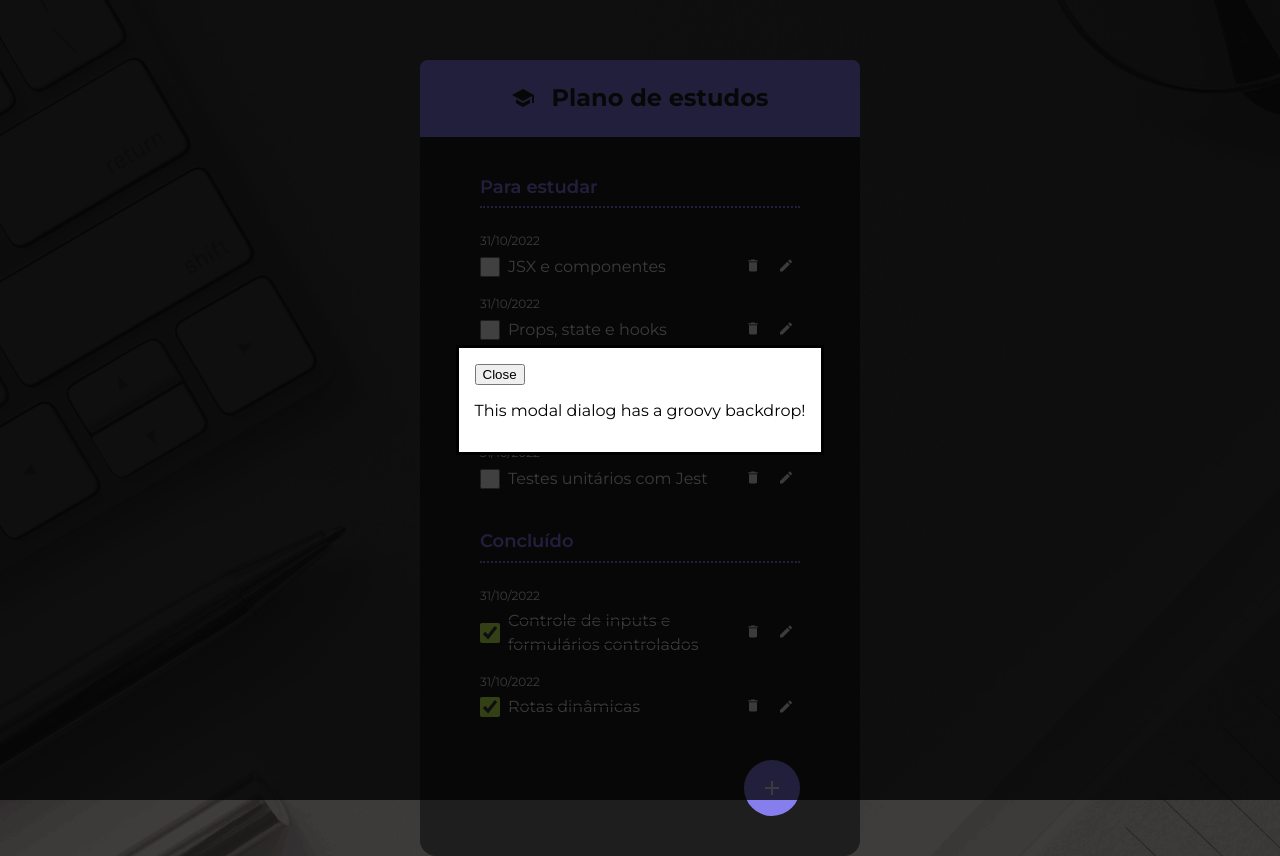
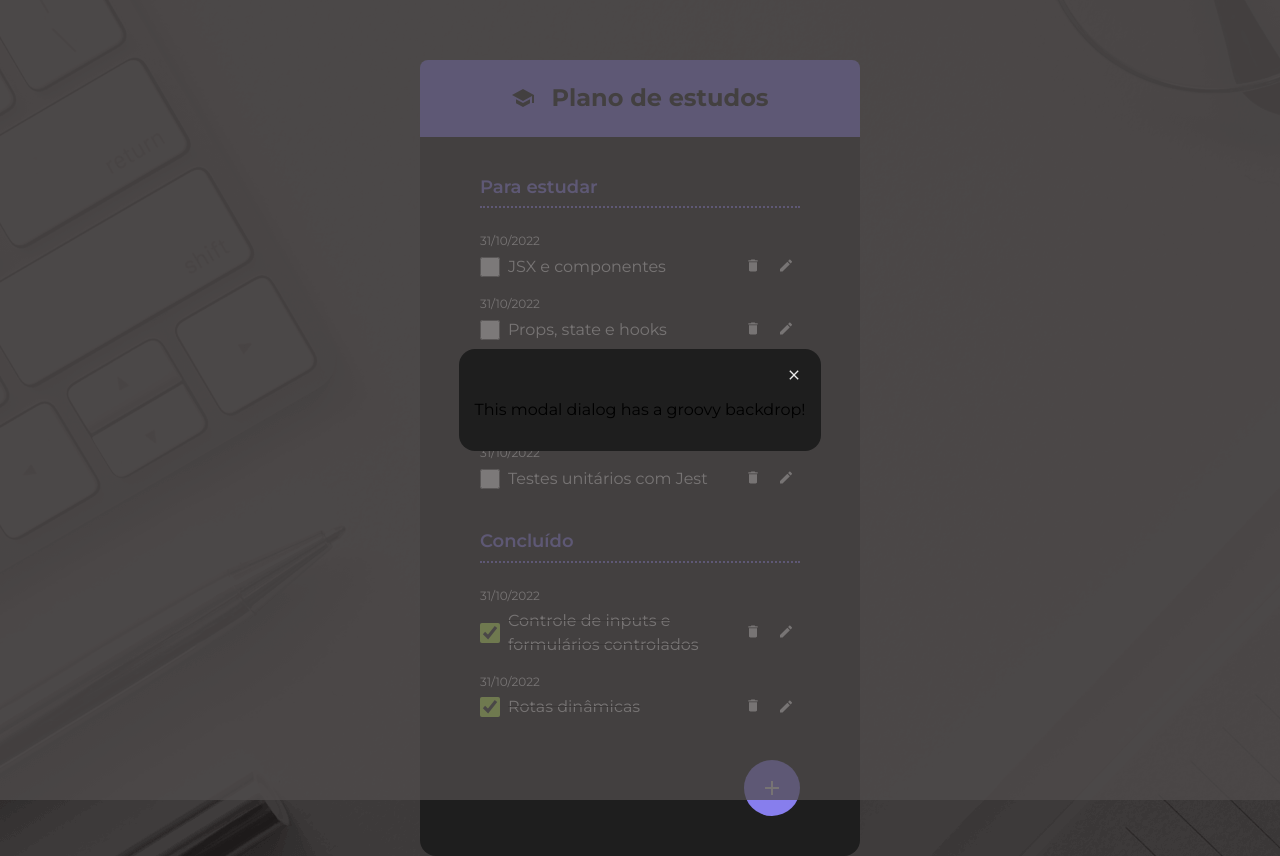
Before and after one commit to robsonsoaresid/checklist, a React (Vite) app: page / in a window 1280 px wide. Both pictures are taken after a click on the button 772 px from the left and 787 px from the top of the page. Built offline with nearby package versions, Linux system fonts and the light colour scheme.

Commit message:
Cria componete reaproveitavel

```diff
--- a/src/App.jsx
+++ b/src/App.jsx
@@ -1,65 +1,64 @@
-import { ChecklistsWrapper } from "./components/ChecklistsWrapper"
-import { Container } from "./components/Container"
-import { Dialog } from "./components/Dialog"
-import { FabButton } from "./components/FabButton"
-import { Footer } from "./components/Footer"
-import { Header } from "./components/Header"
-import { Heading } from "./components/Heading"
-import { IconPlus, IconSchool } from "./components/icons"
-import { SubHeading } from "./components/SubHeading"
-import { ToDoItem } from "./components/ToDoItem"
-import { ToDoList } from "./components/ToDoList"
-import { useState } from 'react';
+import { ChecklistsWrapper } from "./components/ChecklistsWrapper";
+import { Container } from "./components/Container";
+import { Dialog } from "./components/Dialog";
+import { FabButton } from "./components/FabButton";
+import { Footer } from "./components/Footer";
+import { Header } from "./components/Header";
+import { Heading } from "./components/Heading";
+import { IconPlus, IconSchool } from "./components/icons";
+import { SubHeading } from "./components/SubHeading";
+import { ToDoItem } from "./components/ToDoItem";
+import { ToDoList } from "./components/ToDoList";
+import { useState } from "react";
 
 const todos = [
   {
     id: 1,
     description: "JSX e componentes",
     completed: false,
-    createdAt: "2022-10-31"
+    createdAt: "2022-10-31",
   },
   {
     id: 2,
     description: "Props, state e hooks",
     completed: false,
-    createdAt: "2022-10-31"
+    createdAt: "2022-10-31",
   },
   {
     id: 3,
     description: "Ciclo de vida dos componentes",
     completed: false,
-    createdAt: "2022-10-31"
+    createdAt: "2022-10-31",
   },
   {
     id: 4,
     description: "Testes unitários com Jest",
     completed: false,
-    createdAt: "2022-10-31"
-  }
-]
+    createdAt: "2022-10-31",
+  },
+];
 const completed = [
   {
     id: 5,
     description: "Controle de inputs e formulários controlados",
     completed: true,
-    createdAt: "2022-10-31"
+    createdAt: "2022-10-31",
   },
   {
     id: 6,
     description: "Rotas dinâmicas",
     completed: true,
-    createdAt: "2022-10-31"
-  }
-]
+    createdAt: "2022-10-31",
+  },
+];
 
 function App() {
-
-  const [showDialog, setShowDialog] = useState(false)
+  const [showDialog, setShowDialog] = useState(false);
 
   const toggleDialog = () => {
-    setShowDialog(!showDialog)
-    console.log('alternar modal')
-  }
+    setShowDialog(!showDialog);
+    console.log("alternar modal");
+  };
 
   return (
     <main>
@@ -73,25 +72,27 @@
           <SubHeading>Para estudar</SubHeading>
           <ToDoList>
             {todos.map(function (t) {
-              return <ToDoItem key={t.id} item={t} />
+              return <ToDoItem key={t.id} item={t} />;
             })}
           </ToDoList>
           <SubHeading>Concluído</SubHeading>
           <ToDoList>
             {completed.map(function (t) {
-              return <ToDoItem key={t.id} item={t} />
+              return <ToDoItem key={t.id} item={t} />;
             })}
           </ToDoList>
           <Footer>
-            <Dialog isOpen={showDialog} onClose={toggleDialog} />
-            <FabButton onClick={toggleDialog} >
+            <Dialog isOpen={showDialog} onClose={toggleDialog}>
+              <p>This modal dialog has a groovy backdrop!</p>
+            </Dialog>
+            <FabButton onClick={toggleDialog}>
               <IconPlus />
             </FabButton>
           </Footer>
         </ChecklistsWrapper>
       </Container>
     </main>
-  )
+  );
 }
 
-export default App
+export default App;
--- a/src/components/Dialog/dialog.style.css
+++ b/src/components/Dialog/dialog.style.css
@@ -1,4 +1,21 @@
 ::backdrop {
-  background-color: #000;
+  background-color: #504D4D;
   opacity: 0.75;
 }
+
+.dialog {
+  background-color: #1E1E1E;
+  border: none;
+  border-radius: 16px;
+  padding: 16px;
+}
+
+.btn-close-wrepper {
+  text-align: right;
+}
+
+.btn-close {
+  background-color: transparent;
+  border: none;
+  cursor: pointer;
+}
--- a/src/components/Dialog/index.jsx
+++ b/src/components/Dialog/index.jsx
@@ -1,20 +1,21 @@
-import React, {useEffect, useRef } from 'react';
-import './dialog.style.css'
+import React, { Children, useEffect, useRef } from "react";
+import "./dialog.style.css";
+import { IconClose } from "../icons";
 
-export function Dialog({ isOpen, onClose }) {
+export function Dialog({ isOpen, onClose, children }) {
   // não deveríamos fazer buscas no DOM desse jeito!
   //const dialog = document.querySelector("dialog");
 
-const dialogRef = useRef(null)
+  const dialogRef = useRef(null);
 
   useEffect(() => {
-  console.log('Deveríamos mostrar a modal', isOpen)
+    console.log("Deveríamos mostrar a modal", isOpen);
     if (isOpen) {
-    openDialog()
+      openDialog();
     } else {
-    closeDialog()
+      closeDialog();
     }
-}, [isOpen])
+  }, [isOpen]);
 
   // "Show the dialog" button opens the dialog modally
   const openDialog = () => {
@@ -28,9 +29,17 @@
 
   return (
     <React.Fragment>
-      <dialog ref={dialogRef}>
-        <button autoFocus onClick={onClose}>Close</button>
-        <p>This modal dialog has a groovy backdrop!</p>
+      <dialog ref={dialogRef} className="dialog">
+        <div className="btn-close-wrepper">
+          <button
+          autoFocus
+          onClick={onClose}
+          className="btn-close"
+          >
+            <IconClose />
+          </button>
+        </div>
+        {children}
       </dialog>
     </React.Fragment>
   );
--- a/src/components/icons/index.jsx
+++ b/src/components/icons/index.jsx
@@ -26,3 +26,10 @@
         </svg>
     )
 }
+export function IconClose() {
+return (
+<svg width="10" height="10" viewBox="0 0 10 10" fill="none" xmlns="http://www.w3.org/2000/svg">
+<path d="M9.65625 1.28125L5.9375 5L9.65625 8.71875L8.71875 9.65625L5 5.9375L1.28125 9.65625L0.34375 8.71875L4.0625 5L0.34375 1.28125L1.28125 0.34375L5 4.0625L8.71875 0.34375L9.65625 1.28125Z" fill="#EAEAEA" />Add commentMore actions
+</svg>
+)
+}
```
Lines whose indentation alone changed are shown as unchanged.
